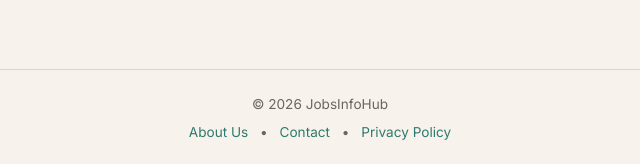
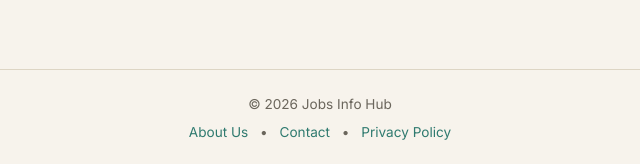
Before and after one commit to arsalannawaz42/job-board-app, a website: page job-board/public/about.html in a window 1280 px wide. Shown: the part 823-987 px from the top of the page, 320-960 px from the left. Drawn offline with nearby package versions, Linux system fonts and the light colour scheme.

Commit message:
Update about.html

```diff
--- a/job-board/public/about.html
+++ b/job-board/public/about.html
@@ -37,7 +37,7 @@
 </div>
 
 <footer>
-  &copy; 2026 JobsInfoHub
+  &copy; 2026 Jobs Info Hub
   <div class="footer-links">
     <a href="about.html">About Us</a> •
     <a href="contact.html">Contact</a> •
```
